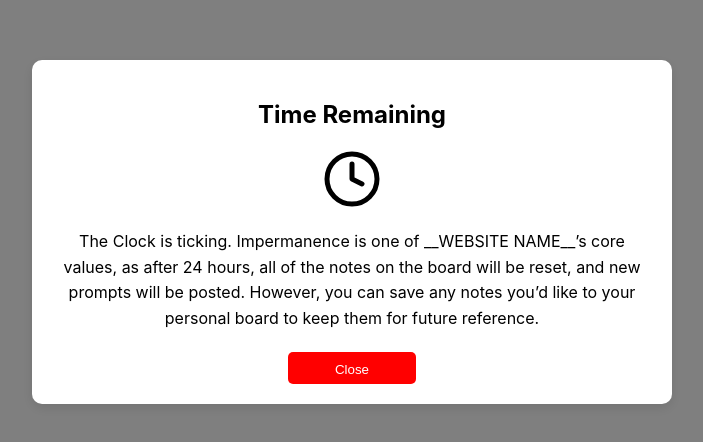
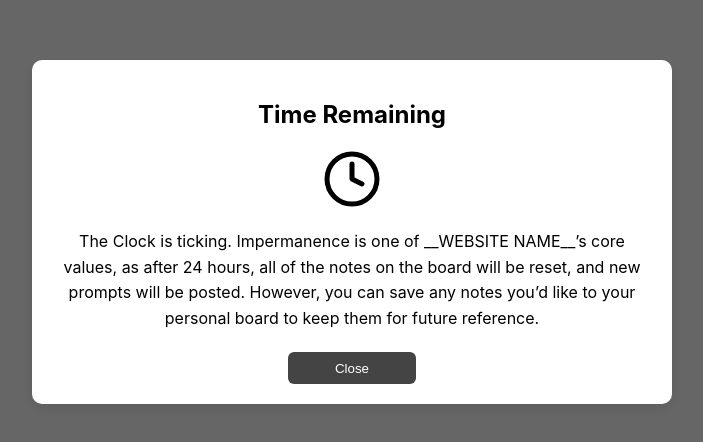
Before and after one commit to jameeker/cs32301_project, a React (Create React App) app in the folder frontend/: page /clock-stats in a window 1280 px wide. Shown: the part 168-610 px from the top of the page, without its empty margins (288-991 px from the left). Built offline with nearby package versions, Linux system fonts and the light colour scheme.

Commit message:
Added basic view_note support

```diff
--- a/frontend/src/app/App.js
+++ b/frontend/src/app/App.js
@@ -3,7 +3,7 @@ import { BrowserRouter as Router, Switch, Route } from 'react-router-dom';
 import './App.css';
 import logo from './logo.svg';
 
-import { PageBulletinBoard, PagePersonalBoard, PageAbout, HowTo, ClockStats } from '../pages';
+import { PageBulletinBoard, PagePersonalBoard, PageAbout, HowTo, ClockStats, PageViewNote } from '../pages';
 
 function App() {
   return (
@@ -15,6 +15,7 @@ function App() {
           <Route path="/about" component={PageAbout} />
           <Route path="/how-to" component={HowTo} />
           <Route path="/clock-stats" component={ClockStats} />
+          <Route path="/view-note" component={PageViewNote} />
         </Switch>
       </div>
     </Router>
--- a/frontend/src/pages/index.js
+++ b/frontend/src/pages/index.js
@@ -6,3 +6,4 @@ export { default as PagePersonalBoard } from './page_personal_board';
 export { default as PageAbout }         from './page_about';
 export { default as HowTo }             from './page_how_to';
 export { default as ClockStats }        from './page_clock_stats';
+export { default as PageViewNote }      from './page_view_note';
--- a/frontend/src/pages/page_bulletin_board/bulletin_board.css
+++ b/frontend/src/pages/page_bulletin_board/bulletin_board.css
@@ -21,7 +21,7 @@ h1 {
   height: calc(100% - 200px);
   margin: 0 auto;
   background-color: #dfd8cf; /* Cork board color */
-  border: 15px solid #844111; /* Wooden frame */
+  border: 15px solid #844111; /* Wooden frame 844111*/
   box-shadow: 0 4px 8px rgba(0, 0, 0, 0.3);
   overflow: hidden;
   padding: 10px;
--- a/frontend/src/pages/page_bulletin_board/bulletin_board.js
+++ b/frontend/src/pages/page_bulletin_board/bulletin_board.js
@@ -3,6 +3,7 @@ import React, { useState } from 'react';
 import { NavButtonBar } from '../../components';
 import './bulletin_board.css';
 import ClockOverlay from '../page_clock_stats/clock_stats';
+import NoteOverlay from '../page_view_note/view_note'
 
 const PageBulletinBoard = () => {
   const [showOverlay, setShowOverlay] = useState(false); // Add overlay state
--- a/frontend/src/pages/page_personal_board/personal_board.js
+++ b/frontend/src/pages/page_personal_board/personal_board.js
@@ -1,6 +1,7 @@
 import React, { useState } from 'react';
 import { useHistory } from 'react-router-dom';
 import { NavButtonBar } from '../../components';
+import { NoteOverlay } from './page_view_note'
 import './personal_board.css';
 
 // Import Background Images
@@ -16,6 +17,7 @@ const backgrounds = [
 ];
 
 const PagePersonalBoard = () => {
+
 
     const [showOverlay, setShowOverlay] = useState(false); // Add overlay state
     const notes = [
--- /dev/null
+++ b/frontend/src/pages/page_view_note/index.js
@@ -0,0 +1,2 @@
+// This file acts as the main export point for this directory
+export { default } from './view_note';
--- /dev/null
+++ b/frontend/src/pages/page_view_note/view_note.css
@@ -0,0 +1,43 @@
+.overlay {
+  position: fixed;
+  top: 0;
+  left: 0;
+  width: 100%;
+  height: 100%;
+  background-color: rgba(0,0,0,0.6);
+  display: flex;
+  align-items: center;
+  justify-content: center;
+  z-index: 1000;
+}
+
+.note-modal {
+  background-color: white;
+  padding: 2rem;
+  border-radius: 12px;
+  width: 400px;
+  max-width: 90%;
+  box-shadow: 0 5px 15px rgba(0,0,0,0.3);
+  position: relative;
+  text-align: center;
+}
+
+.note-title {
+  font-size: 1.5rem;
+  margin-bottom: 1rem;
+}
+
+.note-content {
+  font-size: 1.2rem;
+  white-space: pre-wrap;
+  margin-bottom: 2rem;
+}
+
+.close-button {
+  background-color: #444;
+  color: white;
+  padding: 0.6rem 1.2rem;
+  border: none;
+  border-radius: 6px;
+  cursor: pointer;
+}
--- /dev/null
+++ b/frontend/src/pages/page_view_note/view_note.js
@@ -0,0 +1,20 @@
+import React from 'react';
+import './view_note.css';
+
+const PageViewNote = ({ onClose }) => {
+  //if (!note) return null;
+  console.log("Rendering overlay with note:", note);
+
+  return (
+
+    <div className="overlay">
+      <div className="note-modal" style={{ backgroundColor: 'yellow' }}>
+        <h2 className="note-title">Note</h2>
+        <p className="note-content">{'note.content'}</p>
+        <button onClick={onClose} className="close-button">Close</button>
+      </div>
+    </div>
+  );
+};
+
+export default PageViewNote;
```
